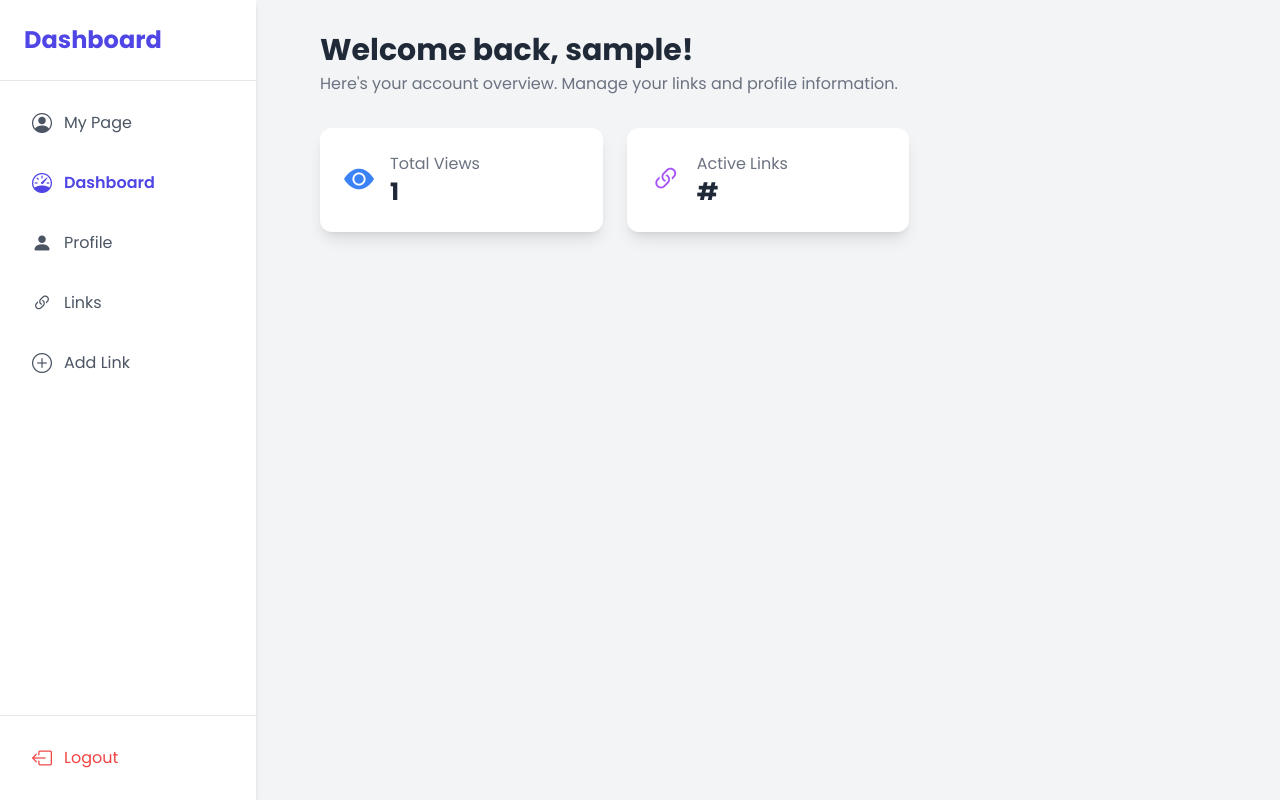
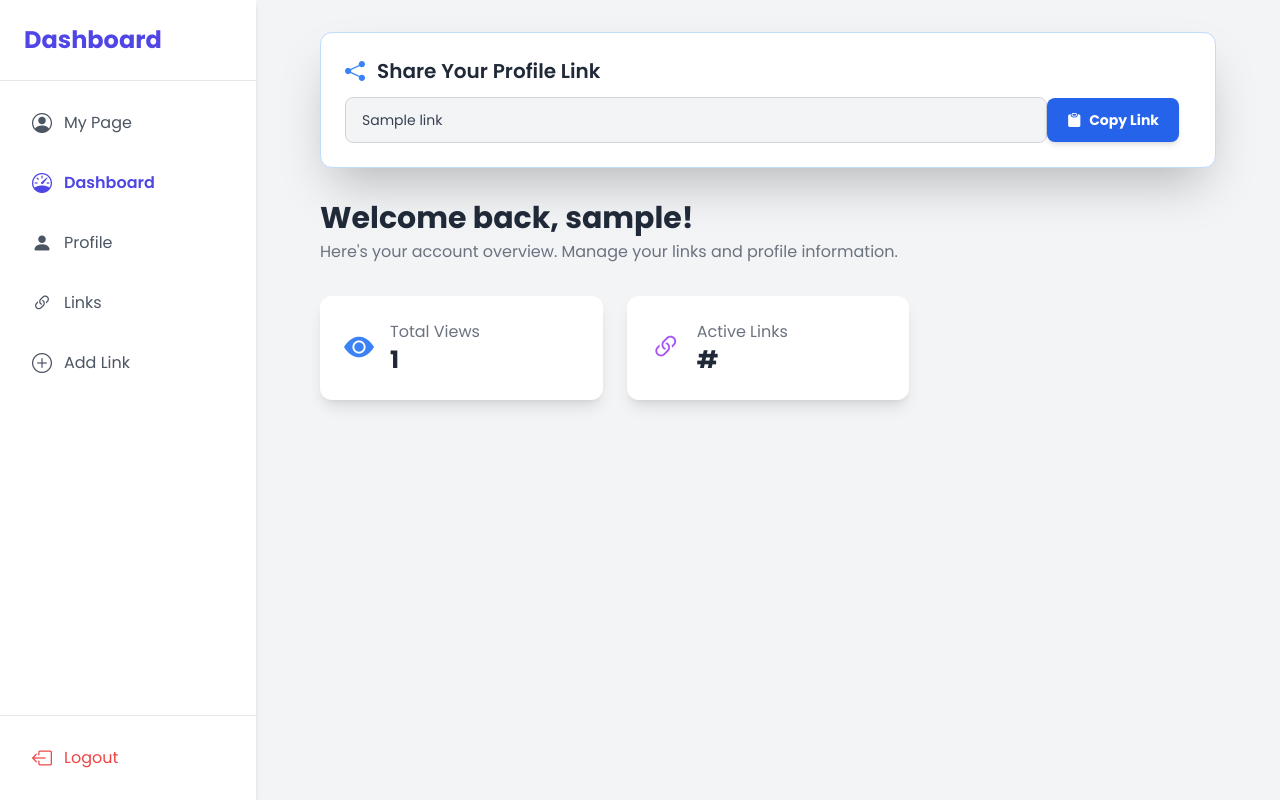
Before and after one commit to Esmat434/LinkHub, a Django app: template links/templates/links/dashboard.html in a window 1280 px wide. Run offline with Django 5.2, Linux system fonts and the light colour scheme; a user stored in the database is signed in; tables that the repository leaves empty hold one stand-in row (values such as "Sample post"); the template is opened without the code that fills it: values that come from a table or form of the project are taken from there, most other values are stand-ins (such as "Sample title", 1, 10 or a date in 2020); parts of the project's set-up code (start-up, migrations or seed data) failed here and were passed over; some libraries are stand-ins or nearby versions.

Commit message:
fix dashboard template in links app

```diff
--- a/links/templates/links/dashboard.html
+++ b/links/templates/links/dashboard.html
@@ -3,6 +3,29 @@
 
 {% block content %}
     <div class="w-full max-w-4xl mx-auto">
+        <div class="bg-white dark:bg-gray-800 p-4 sm:p-6 rounded-xl shadow-2xl mb-8 border border-blue-200 dark:border-blue-700">
+            <h2 class="text-xl font-semibold text-gray-800 dark:text-white mb-3 flex items-center">
+                <i class="bi bi-share-fill text-blue-500 mr-3"></i>
+                Share Your Profile Link
+            </h2>
+
+            <div class="flex flex-col sm:flex-row items-stretch sm:items-center space-y-3 sm:space-y-0 sm:space-x-3 sm:space-x-reverse" dir="ltr">
+
+                <input type="text"
+                       id="profileLink"
+                       readonly
+                       value="{{ my_link }}"
+                       class="flex-1 px-4 py-3 bg-gray-100 dark:bg-gray-700 text-gray-700 dark:text-gray-200 border border-gray-300 dark:border-gray-600 rounded-lg text-sm truncate cursor-pointer focus:outline-none focus:ring-2 focus:ring-blue-500 hover:border-blue-500">
+
+                <button id="copyButton"
+                        class="px-5 py-3 text-sm font-bold text-white bg-blue-600 rounded-lg shadow-md hover:bg-blue-700 focus:outline-none focus:ring-4 focus:ring-blue-500 focus:ring-opacity-50 transition duration-150 flex items-center justify-center whitespace-nowrap">
+                    <i class="bi bi-clipboard-fill mr-2"></i>
+                    Copy Link
+                </button>
+            </div>
+            <p id="copyMessage" class="text-green-500 text-sm mt-2 hidden">Copied to clipboard! ✅</p>
+        </div>
+
         <div class="mb-8">
             <h1 class="text-3xl font-bold text-gray-800 dark:text-white">Welcome back, {{ user.username }}!</h1>
             <p class="text-gray-500 dark:text-gray-400 mt-1">Here's your account overview. Manage your links and profile information.</p>
@@ -25,3 +48,35 @@
         </div>
     </div>
 {% endblock %}
+
+{% block scripts %}
+    <script>
+        document.getElementById('copyButton').addEventListener('click', function() {
+            const linkInput = document.getElementById('profileLink');
+            const copyMessage = document.getElementById('copyMessage');
+
+            linkInput.select();
+            linkInput.setSelectionRange(0, 99999);
+
+            navigator.clipboard.writeText(linkInput.value).then(function() {
+                copyMessage.classList.remove('hidden');
+
+                setTimeout(() => {
+                    copyMessage.classList.add('hidden');
+                }, 2000);
+
+                const originalText = 'Copy Link';
+                const originalIcon = '<i class="bi bi-clipboard-fill mr-2"></i>';
+
+                document.getElementById('copyButton').innerHTML = '<i class="bi bi-check-lg mr-2"></i> Copied!';
+
+                setTimeout(() => {
+                    document.getElementById('copyButton').innerHTML = originalIcon + originalText;
+                }, 1000);
+
+            }).catch(function(err) {
+                alert('Could not copy text: ' + err);
+            });
+        });
+    </script>
+{% endblock %}
```
